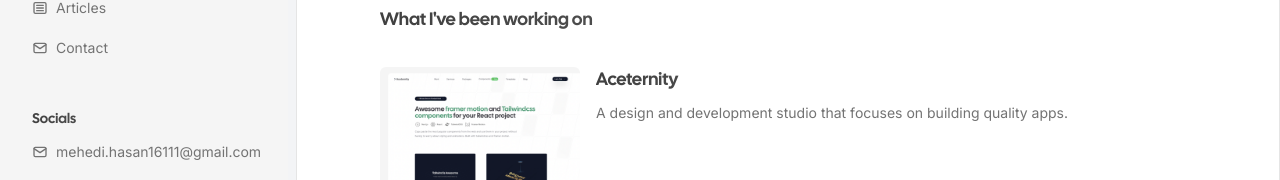
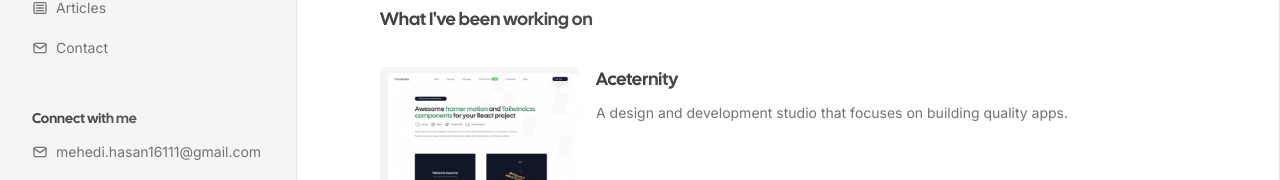
Before and after one commit to TheMehediHQ/mehedi-hasan.me, a Next.js app: page / in a window 1280 px wide. Shown: the part 370-550 px from the top of the page. Built offline with nearby package versions, Linux system fonts and the light colour scheme.

Commit message:
feat:update project

```diff
--- a/src/components/Sidebar.tsx
+++ b/src/components/Sidebar.tsx
@@ -86,7 +86,7 @@ export const Navigation = ({
       })}
 
       <Heading as="p" className="text-sm md:text-sm lg:text-sm pt-10 px-2 dark:text-neutral-400">
-        Socials
+        Connect with me
       </Heading>
       {socials.map((link: Navlink) => {
         const Icon = link.icon;
```
